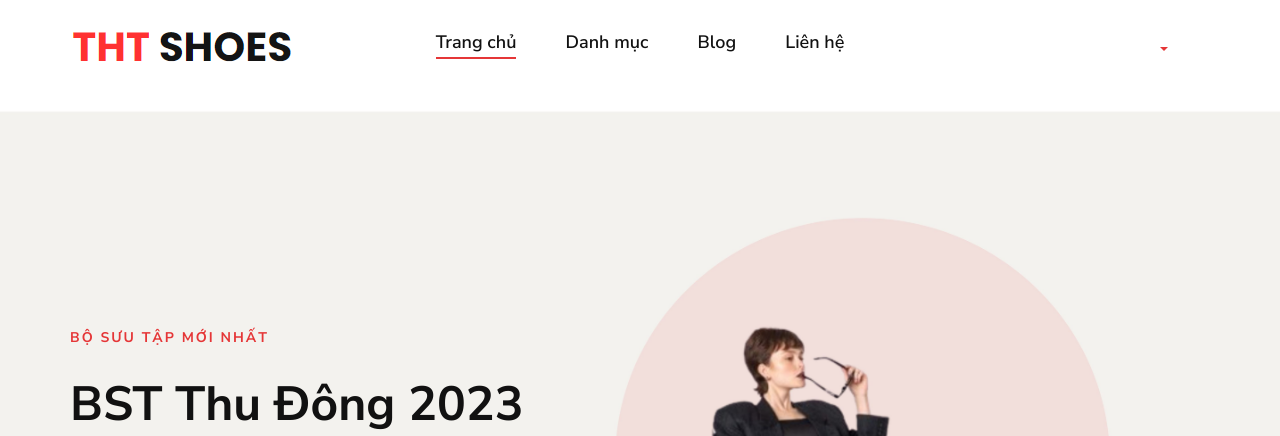
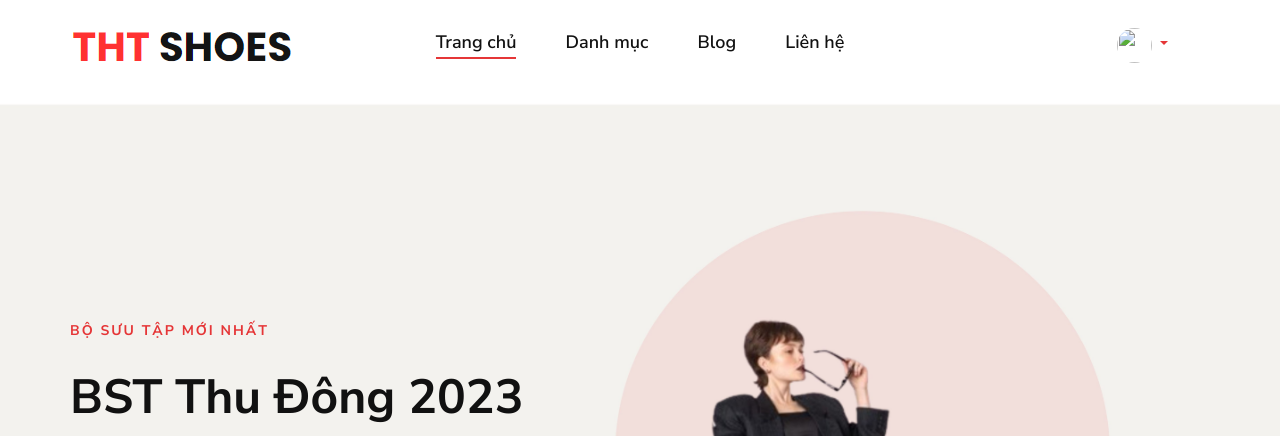
Before and after one commit to NguyenThiThuLuyen2002/shoessaleweb, a Laravel app: page / in a window 1280 px wide. Shown: the top 436 px of the page. Run offline with Laravel 10, Linux system fonts and the light colour scheme; a user stored in the database is signed in; data comes from the database, SQL or seed files in the repository; data that the repository does not hold is empty; some web fonts are replaced.

Commit message:
update avt

```diff
--- a/app/Http/Controllers/GoogleController.php
+++ b/app/Http/Controllers/GoogleController.php
@@ -43,7 +43,8 @@
                 $newUser = User::updateOrCreate(['email' => $user->email], [
                     'name' => $user->name,
                     'google_id' => $user->id,
-                    'id_role' => 2,
+                    'avt' => $user->avatar,
+                     'id_role' => 2,
                 ]);
 
                 Auth::login($newUser);
--- a/app/Models/User.php
+++ b/app/Models/User.php
@@ -23,6 +23,7 @@
         'password',
         'id_role',
         'google_id',
+        'avt',
     ];
     use HasApiTokens,HasFactory,Notifiable;
 
--- a/database/seeders/UserSeeder.php
+++ b/database/seeders/UserSeeder.php
@@ -24,6 +24,7 @@
                 'email_verified_at' => Carbon::now(),
                 'password' =>  bcrypt('ABC12345'),
                 'remember_token' => '',
+                'avt' => 'https://i0.wp.com/thatnhucuocsong.com.vn/wp-content/uploads/2023/02/Hinh-anh-avatar-cute.jpg?ssl=1',
                 'created_at' => Carbon::now(),
                 'updated_at' => Carbon::now(),
                 'id_role' => 1,
@@ -36,6 +37,7 @@
                 'email_verified_at' => Carbon::now(),
                 'password' =>  bcrypt('ABC12345'),
                 'remember_token' => '',
+                'avt' => 'https://antimatter.vn/wp-content/uploads/2022/10/hinh-anh-avatar-doi-cute-tinh-yeu-tra-sua-cho-nu.jpg',
                 'created_at' => Carbon::now(),
                 'updated_at' => Carbon::now(),
                 'id_role' => 2,
--- a/public/template/client/css/style.css
+++ b/public/template/client/css/style.css
@@ -505,7 +505,7 @@
 
 .header__nav__option {
 	text-align: right;
-	padding: 30px 0;
+	padding: 20px 0;
 }
 
 .header__nav__option a {
--- a/resources/views/client/layouts/header.blade.php
+++ b/resources/views/client/layouts/header.blade.php
@@ -32,6 +32,8 @@
                     <div class="nav-item dropdown">
                         <a href="#" style="height: 100%;color: #e53637;" class="nav-link dropdown-toggle"
                             onclick="toggleDropdown()" data-bs-toggle="dropdown">
+                            <img src="{{ $user->avt }}" alt="" class="rounded-circle"
+                            style=" width: 35px;height: 35px;">
                             <!--return acc_name-->
                             {{ $user->name }}
                         </a>
```
Also changed, not shown: database/migrations/2014_10_12_000000_create_users_table.php.
